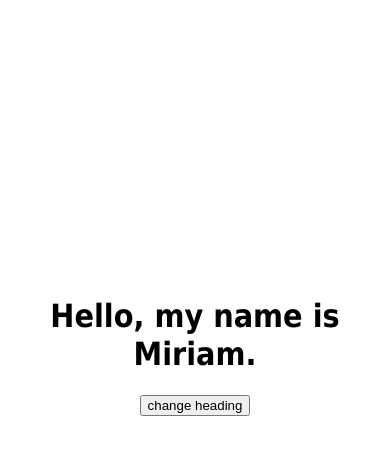
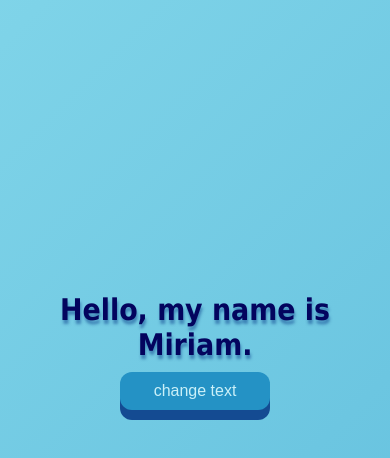
Before and after one commit to mjs001/coding-challenge, a plain HTML site: page Tasks/task4/index.html in a window 390 px wide. Drawn offline with Linux system fonts and the light colour scheme.

Commit message:
added in style changes

```diff
--- a/Tasks/task4/changeHeader.js
+++ b/Tasks/task4/changeHeader.js
@@ -5,5 +5,5 @@ const changeHeader = () => {
   clicked = !clicked;
   let text = "";
   clicked ? text = " Although, I prefer to go by Myco." : text = "Hello, my name is Miriam.";
-  header.innerHTML = text;
+  header.textContent = text;
 }
--- a/Tasks/task4/index.html
+++ b/Tasks/task4/index.html
@@ -4,13 +4,16 @@
   <meta charset="UTF-8">
   <meta name="viewport" content="width=device-width, initial-scale=1.0">
   <title>Task4</title>
-  <link rel="stylesheet" href="styles.css">
+  <link rel="stylesheet" href="./styles/main.css">
+  <link rel="stylesheet" href="./styles/editButton.css">
+  <link rel="stylesheet" href="./styles/animatedBackground.css">
   <script src="changeHeader.js"></script>
+  <script src="typewriter.js"></script>
 </head>
 <body>
   <div class="content">
     <h1 id="editable-header">Hello, my name is Miriam.</h1>
-    <button class="edit-btn" onclick="changeHeader()">change heading</button>
+    <button class="edit-btn" onclick="changeHeader()"><span class="front">change text</span></button>
   </div>
 </body>
 </html>
--- /dev/null
+++ b/Tasks/task4/styles/animatedBackground.css
@@ -0,0 +1,17 @@
+body {
+  background: linear-gradient(-45deg, #48ACD3, #6CC6E1, #90E0EF, #CAF0F8);
+  background-size: 400% 400%;
+  animation: gradient 15s ease infinite;
+}
+
+@keyframes gradient {
+  0% {
+    background-position: 0% 50%;
+  }
+  50% {
+    background-position: 100% 50%;
+  }
+  100% {
+    background-position: 0% 50%;
+  }
+}
--- /dev/null
+++ b/Tasks/task4/styles/editButton.css
@@ -0,0 +1,51 @@
+.edit-btn {
+  display:flex;
+  justify-content: center;
+  align-items: center;
+  background: #144B92;
+  border-radius: 12px;
+  border: none;
+  padding: 0;
+  cursor: pointer;
+  outline-offset: 4px;
+  width: 100%;
+  min-width: 50px;
+  max-width: 250px;
+}
+.front {
+  width: 100%;
+  display: block;
+  padding: 14px;
+  border-radius: 12px;
+  font-size: 24px;
+  background: #2492C5;
+  color: #CAF0F8;
+  transform: translateY(-10px);
+  text-align: center;
+}
+
+.edit-btn:active .front {
+  transform: translateY(-3px);
+}
+
+
+@media screen and (max-width: 768px) {
+  .edit-btn {
+    max-width: 180px;
+  }
+  .front {
+    padding: 14px;
+    font-size: 18px;
+  }
+}
+
+@media screen and (max-width: 600px) {
+  .edit-btn {
+    max-width: 150px;
+  }
+  .front {
+    width: 100%;
+    padding: 10px;
+    font-size: 16px;
+  }
+}
--- a/Tasks/task4/styles.css
+++ b/Tasks/task4/styles/main.css
@@ -1,17 +1,17 @@
-
 .content {
   display: flex;
   flex-direction: column;
   justify-content: center;
   align-items: center;
   height: 80vh;
+  text-align: center;
 }
 
 #editable-header {
+  vertical-align: middle;
   font-family: Tahoma, sans-serif;
   text-align: center;
+  color: #03045e;
+  font-size: calc(24px + 1.5vw);
+  text-shadow: 1px 4px 3px rgba(20,75,146,0.56);
 }
-
-.edit-btn {
-
-}
```
